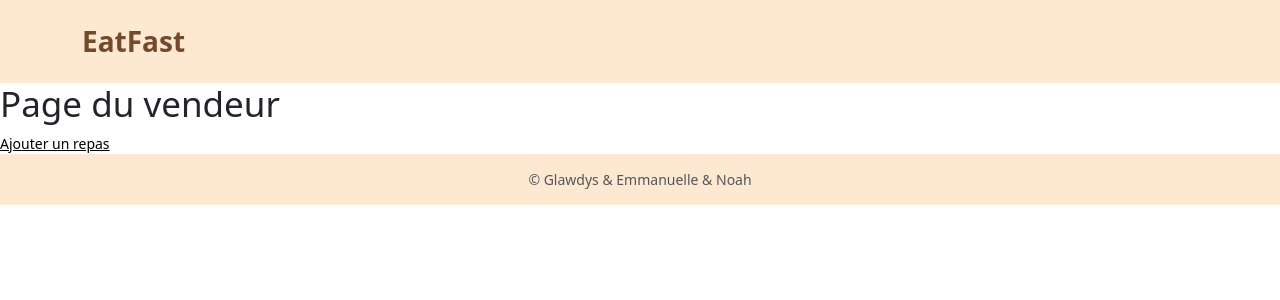
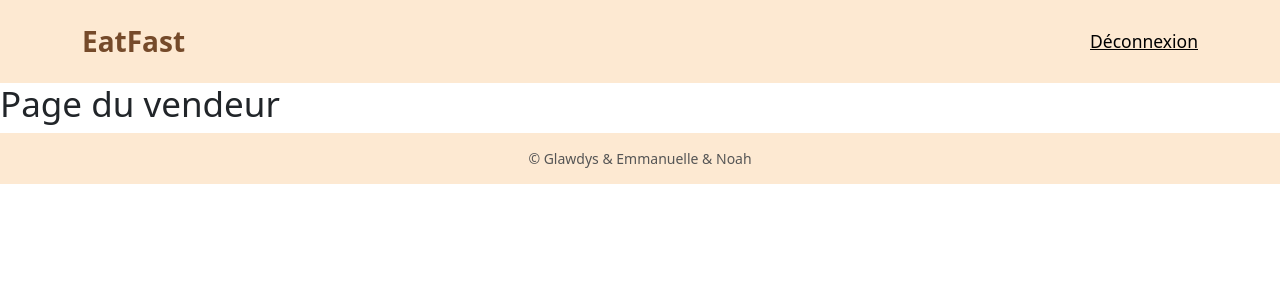
Before and after one commit to Emmanuelle06/ProjetWebENG, a Flask app: page /vendeur in a window 1280 px wide. Shown: the top 300 px of the page. Run offline with Flask 3, Linux system fonts and the light colour scheme; the visitor is signed in with stand-in values (Sample User, id 1); some libraries are stand-ins or nearby versions.

Commit message:
Navigation arrangé

```diff
--- a/app.py
+++ b/app.py
@@ -179,3 +179,8 @@ def vendeur():
         return redirect(url_for("index"))
 
     return render_template("page_vendeur.jinja")
+
+@app.route('/deconnexion')
+def deconnexion():
+    session.clear()
+    return redirect('/')
--- a/templates/modele.jinja
+++ b/templates/modele.jinja
@@ -18,7 +18,14 @@
             <a class="navbar-brand nom-eatfast" href="{{ url_for('index') }}">
                 EatFast
             </a>
-
+            <div class="ms-auto d-flex gap-3">
+                {% if session["statut"] == "vendeur" %}
+                <a href="/vendeur/ajout-repas">Ajouter un repas</a>
+                {% endif %}
+                {% if session %}
+                <a href="/deconnexion">Déconnexion</a>
+                {% endif %}
+            </div>
         </div>
     </nav>
 
--- a/templates/page_vendeur.jinja
+++ b/templates/page_vendeur.jinja
@@ -5,5 +5,4 @@
 
 <h1>Page du vendeur</h1>
 
-<a href="/vendeur/ajout-repas">Ajouter un repas</a>
 {% endblock %}
```
